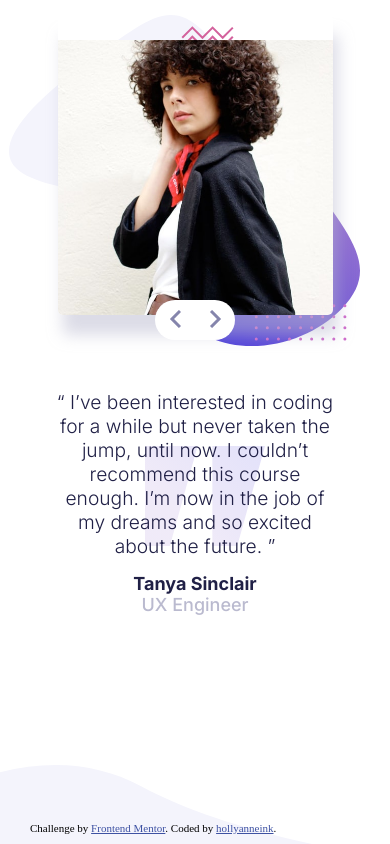
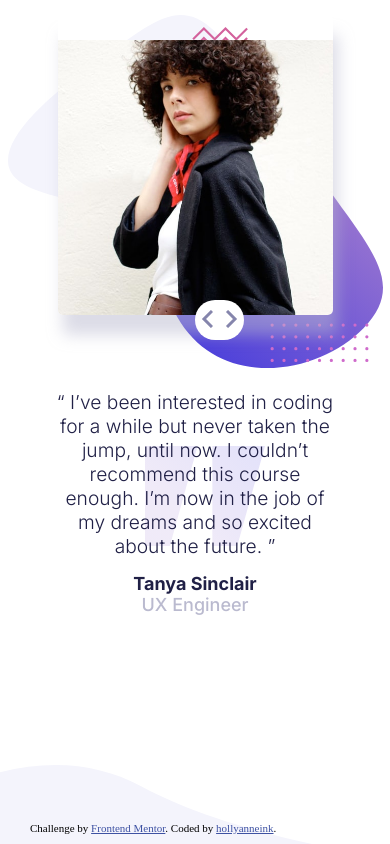
Before and after one commit to hwright1313/testimonials-slider, a plain HTML site: page index.html in a window 390 px wide. Drawn offline with Linux system fonts and the light colour scheme.

Commit message:
change positioning css for arrow buttons and bg

```diff
--- a/styles.css
+++ b/styles.css
@@ -35,7 +35,10 @@ body {
 
 @media screen and (max-width: 1140px) {
     .pattern-bg {
-        width: 90%;
+        right: unset;
+        left: 50%;
+        margin-left: -237px;
+        max-width: 475px;
         height: auto;
     }
 
@@ -56,6 +59,13 @@ body {
         text-align: center;
         right: unset;
         bottom: 10px;
+    }
+}
+
+@media screen and (max-width: 750px) {
+    .pattern-bg {
+        margin-left: -187px;
+        max-width: 375px;
     }
 }
 
@@ -153,9 +163,9 @@ body {
 
 .carousel-buttons {
     position: absolute;
-    left: 60%;
+    right: 550px;
     transform: translateX(-50%);
-    bottom: 75px;
+    top: 600px;
     display: flex;
   }
 
```
